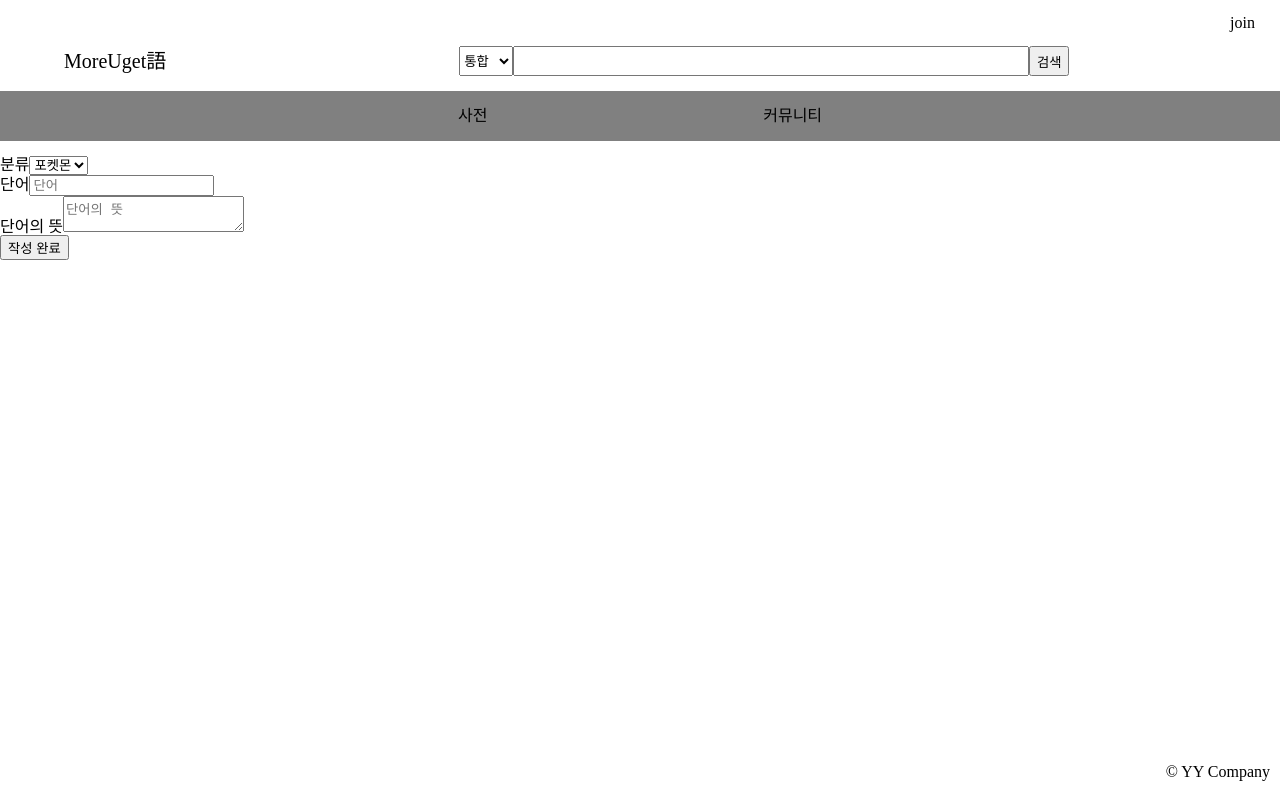
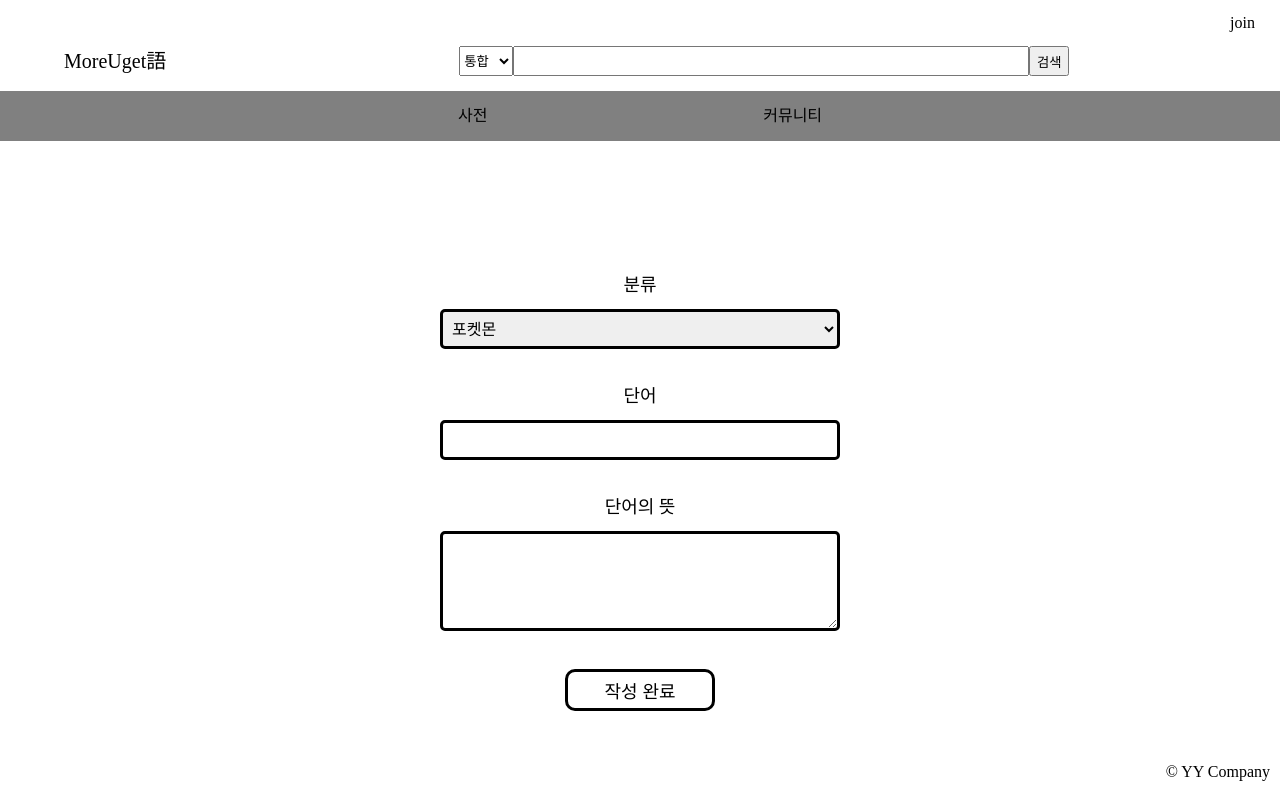
Before and after one commit to Namukk/yy-dic, a React (Create React App) app: page /dic/form in a window 1280 px wide. Built offline with nearby package versions, Linux system fonts and the light colour scheme; no server answers.

Commit message:
Add style in MakeDic.js for form style

```diff
--- a/src/components/MakeDic.js
+++ b/src/components/MakeDic.js
@@ -1,6 +1,47 @@
 import React, { useState } from "react";
 import { dbService } from "../fbase";
 import { useHistory } from "react-router-dom";
+import styled from 'styled-components';
+
+const Form = styled.form`
+  width: 100%;
+  transform: translateY(15vh);
+  display: flex;
+  flex-direction: column;
+  justify-content: center;
+  align-items: center;
+  font-size: 18px;
+  label {
+    margin-bottom: 15px;
+  }
+  input, select, textarea {
+    width: 400px;
+    height: 40px;
+    padding : 5px;
+    margin-bottom: 20px;
+    border: 3px black solid;
+    border-radius: 5px;
+    font-size: 16px;
+  }
+  textarea {
+    height: 100px;
+
+  }
+  button {
+    width: 150px;
+    font-size: 18px;
+    background: none;
+    border: 3px black solid;
+    border-radius: 10px;
+    padding : 5px;
+    transition: 0.3s ease-in-out;
+    cursor: pointer;
+    &:hover {
+      background-color: rgba(0,0,0,0.3);
+    }
+  }
+`;
+
 
 const MakeDic = () => {
   let history = useHistory();
@@ -33,7 +74,7 @@ const MakeDic = () => {
   };
 
   return (
-    <form onSubmit={onSubmit}>
+    <Form onSubmit={onSubmit}>
       <label for="select">분류</label>
       <select id="select" onChange={onChange}>
         <option value="1">포켓몬</option>
@@ -46,20 +87,18 @@ const MakeDic = () => {
         id="title"
         type="text"
         required
-        placeholder="단어"
         onChange={onChange}
       />
       <br />
       <label for="content">단어의 뜻</label>
       <textarea
         id="content"
-        placeholder="단어의 뜻"
         maxLength="100"
         onChange={onChange}
       />
       <br />
       <button type="submit">작성 완료</button>
-    </form>
+    </Form>
   );
 };
 
```
